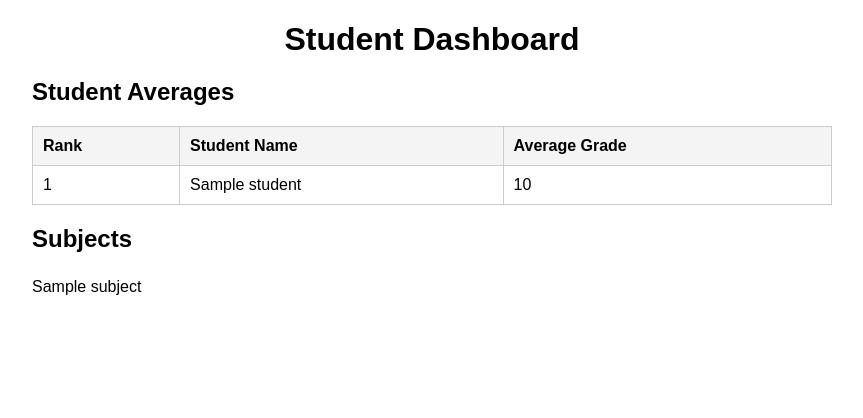
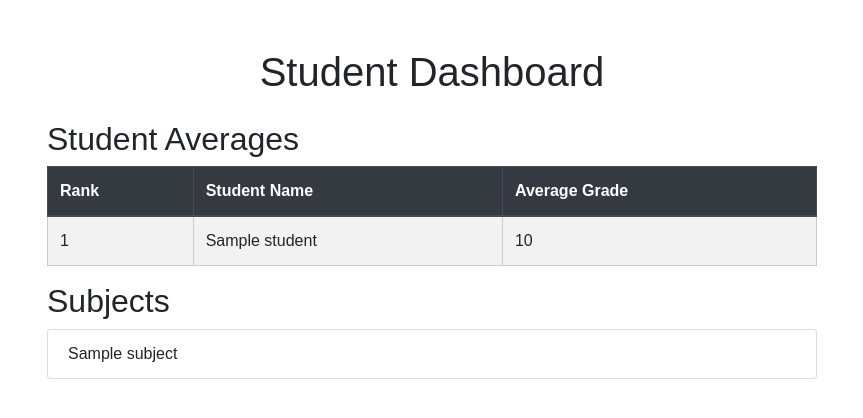
Before and after one commit to mrMarkGaruda/Grades-Management-App, a Python web app: template Flask project to fix/templates/dashboard.html in a window 1280 px wide. Shown: the top 418 px of the page, without its empty margins (208-1071 px from the left). Run offline with Jinja, Linux system fonts and the light colour scheme; the template is opened without the code that fills it: most values are stand-ins (such as "Sample title", 1, 10 or a date in 2020); some libraries are stand-ins or nearby versions.

Commit message:
Minor changes

```diff
--- a/API/API/urls.py
+++ b/API/API/urls.py
@@ -19,5 +19,5 @@ from django.urls import path, include
 
 urlpatterns = [
     path('admin/', admin.site.urls),
-    path('api/', include('student_management.urls')),  # Include API routes
+    path('api/', include('student_management.urls')),
 ]
--- a/Flask project to fix/templates/dashboard.html
+++ b/Flask project to fix/templates/dashboard.html
@@ -4,14 +4,15 @@
     <meta charset="UTF-8">
     <meta name="viewport" content="width=device-width, initial-scale=1.0">
     <title>Student Dashboard</title>
+    <link rel="stylesheet" href="https://stackpath.bootstrapcdn.com/bootstrap/4.5.2/css/bootstrap.min.css">
     <link rel="stylesheet" href="/static/styles.css">
 </head>
 <body>
-    <div class="container">
-        <h1>Student Dashboard</h1>
+    <div class="container mt-5">
+        <h1 class="text-center mb-4">Student Dashboard</h1>
         <h2>Student Averages</h2>
-        <table>
-            <thead>
+        <table class="table table-striped">
+            <thead class="thead-dark">
                 <tr>
                     <th>Rank</th>
                     <th>Student Name</th>
@@ -30,9 +31,9 @@
         </table>
 
         <h2>Subjects</h2>
-        <ul>
+        <ul class="list-group">
             {% for subject in subjects %}
-            <li>{{ subject.name }}</li>
+            <li class="list-group-item">{{ subject.name }}</li>
             {% endfor %}
         </ul>
     </div>
```
Also changed, not shown: API/db.sqlite3, API/student_management/models.py (line endings or trailing spaces), API/student_management/serializers.py (line endings or trailing spaces), API/student_management/urls.py (line endings or trailing spaces), API/student_management/views.py (line endings or trailing spaces).
